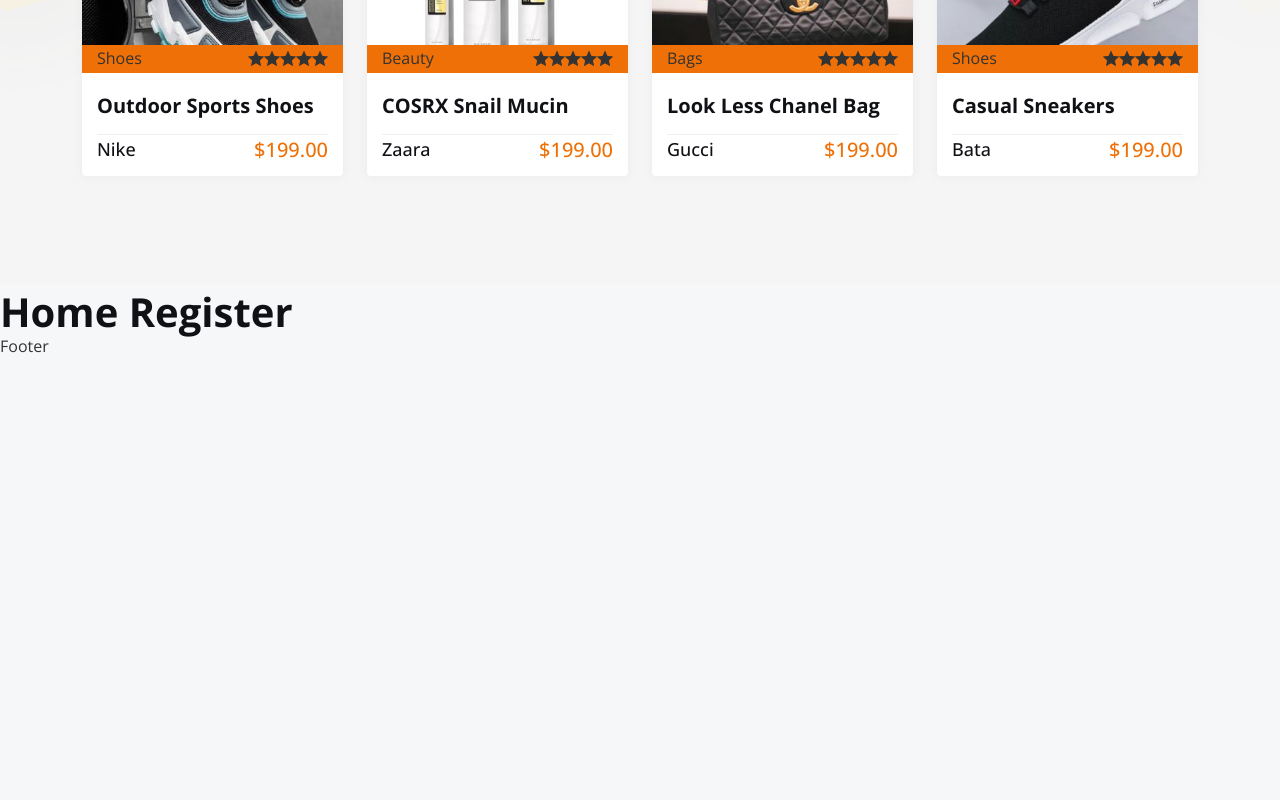
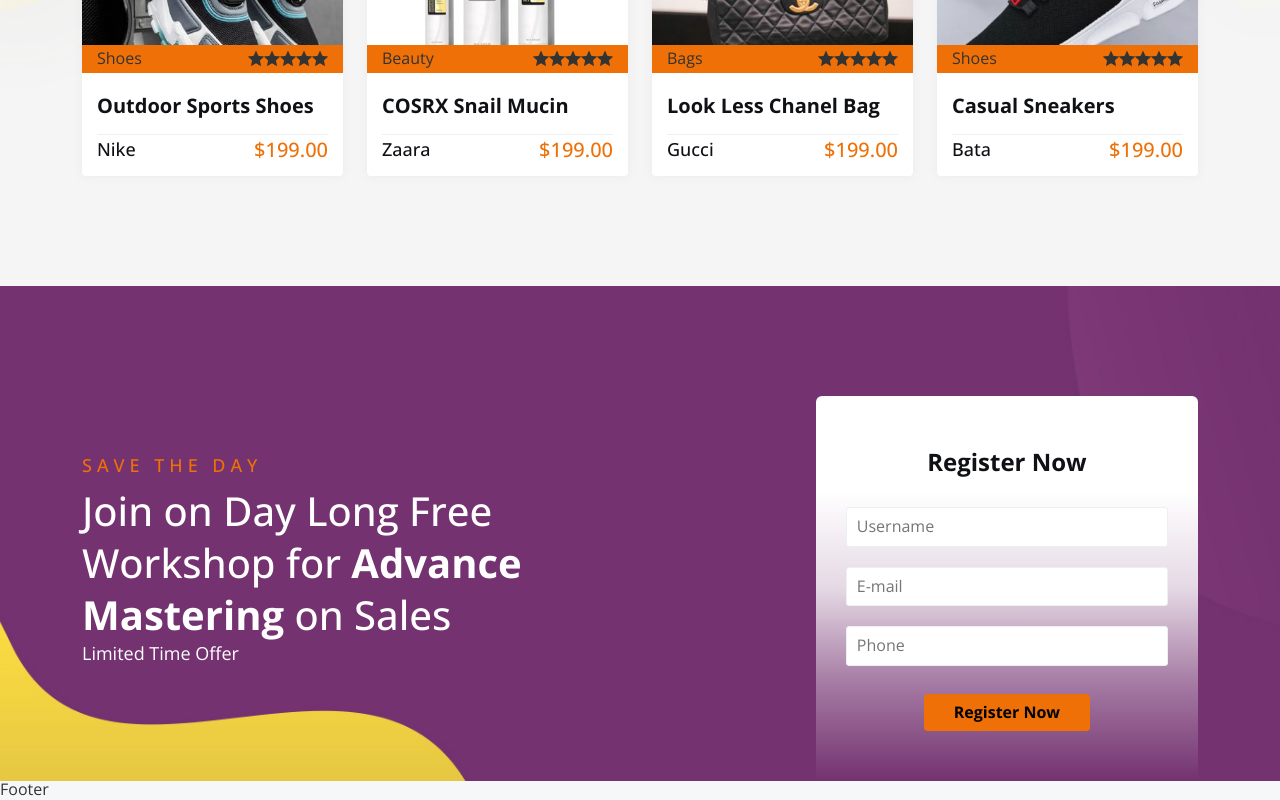
Before and after one commit to it27427/dokanbondhu-ecommerce, a React (Vite) app: page / in a window 1280 px wide. Shown: the part 2429-3229 px from the top of the page. Before the commit the page ends 2786 px from the top, so only its background shows below. Built offline with nearby package versions, Linux system fonts and the light colour scheme.

Commit message:
Home-Register Section Completed

```diff
--- a/src/components/home/HomeRegister.jsx
+++ b/src/components/home/HomeRegister.jsx
@@ -1,10 +1,64 @@
 import { useState } from 'react';
+
+const subTitle = 'Save The Day';
+const title = (
+  <h2 className='title'>
+    Join on Day Long Free Workshop for{' '}
+    <strong>
+      Advance <span>Mastering</span>
+    </strong>{' '}
+    on Sales
+  </h2>
+);
+const description = 'Limited Time Offer';
 
 const HomeRegister = () => {
   return (
-    <div>
-      <h2>Home Register</h2>
-    </div>
+    <section className='register-section padding-tb pb-0'>
+      <div className='container'>
+        <div className='row g-4 row-cols-lg-2 row-cols-1 align-items-center'>
+          <div className='col'>
+            <div className='section-header'>
+              <h4 className='subtitle'>{subTitle}</h4>
+
+              {title}
+
+              <p>{description}</p>
+            </div>
+          </div>
+
+          <div className='col'>
+            <div className='section-wrapper'>
+              <h4>Register Now</h4>
+              <form className='register-form'>
+                <input
+                  type='text'
+                  name='name'
+                  placeholder='Username'
+                  className='reg-input'
+                />
+                <input
+                  type='email'
+                  name='email'
+                  placeholder='E-mail'
+                  className='reg-input'
+                />
+                <input
+                  type='tel'
+                  name='phone'
+                  placeholder='Phone'
+                  className='reg-input'
+                />
+
+                <button type='submit' className='lab-btn mt-2'>
+                  Register Now
+                </button>
+              </form>
+            </div>
+          </div>
+        </div>
+      </div>
+    </section>
   );
 };
 
```
